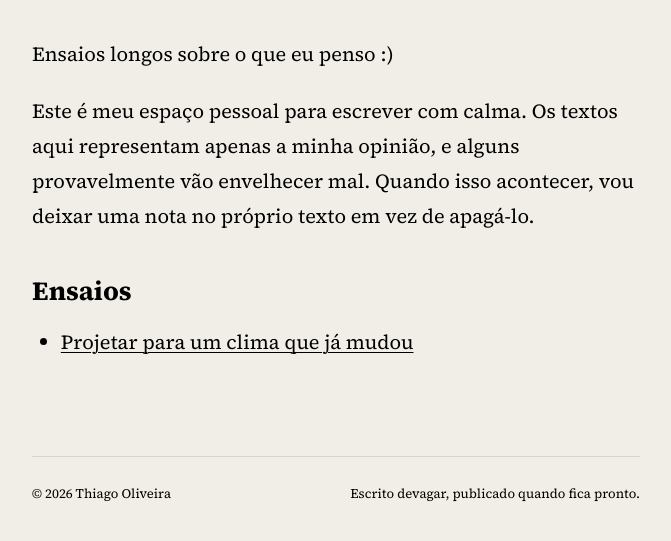
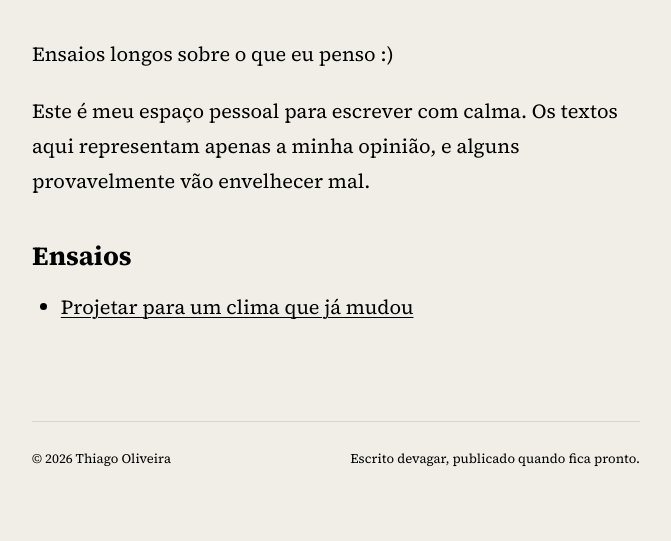
Before and after one commit to thiaoolivertt/blog, a plain HTML site: page index.html in a window 1280 px wide. Shown: the part 75-616 px from the top of the page, without its empty margins (304-975 px from the left). Drawn offline with Linux system fonts and the light colour scheme.

Commit message:
Remove frase da apresentação
Co-Authored-By: Claude Opus 5.5 <noreply@anthropic.com>
Claude-Session: https://claude.ai/code/session_01CoWLs2FuofbdTg5qLikbX3

```diff
--- a/index.html
+++ b/index.html
@@ -194,7 +194,7 @@ const ESSAYS = [
 
 const BIO = `
   <p>Ensaios longos sobre o que eu penso :)</p>
-  <p>Este é meu espaço pessoal para escrever com calma. Os textos aqui representam apenas a minha opinião, e alguns provavelmente vão envelhecer mal. Quando isso acontecer, vou deixar uma nota no próprio texto em vez de apagá-lo.</p>`;
+  <p>Este é meu espaço pessoal para escrever com calma. Os textos aqui representam apenas a minha opinião, e alguns provavelmente vão envelhecer mal.</p>`;
 
 const ABOUT = `
 <div class="essay-head">
@@ -203,7 +203,7 @@ const ABOUT = `
 </div>
 <article>
   <p>Este é meu espaço pessoal para ensaios longos. Escrevo para organizar o que penso sobre trabalho, tecnologia e os problemas que me interessam.</p>
-  <p>Os textos aqui representam apenas a minha opinião, e alguns deles provavelmente vão envelhecer mal. Quando isso acontecer, vou deixar uma nota no próprio texto em vez de apagá-lo.</p>
+  <p>Os textos aqui representam apenas a minha opinião, e alguns deles provavelmente vão envelhecer mal.</p>
   <p>Se quiser conversar sobre algo que escrevi, me procure. Respondo com calma, mas respondo.</p>
 </article>`;
 
```
